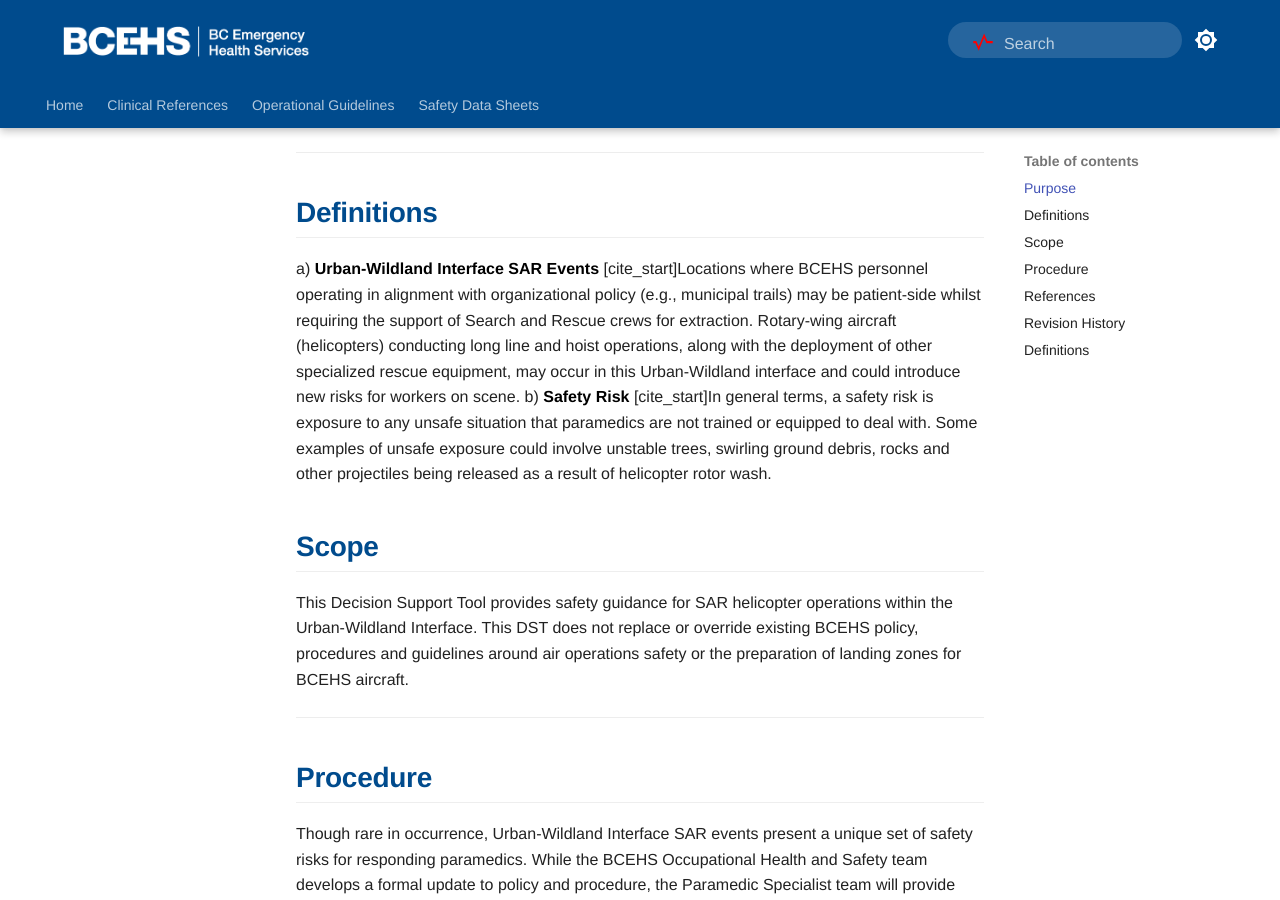
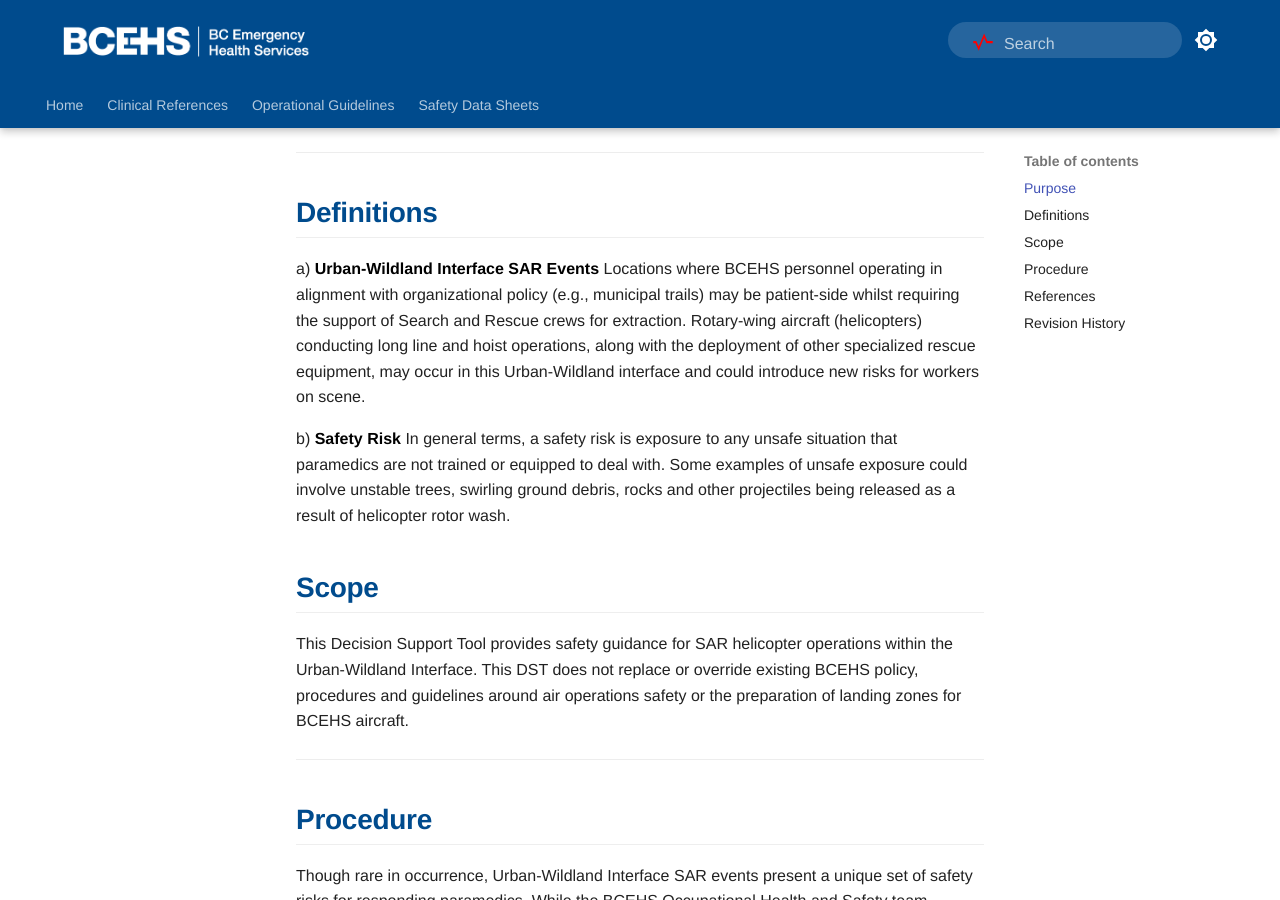
Before and after one commit to bcehsclinicalhub/TangoBot, an MkDocs documentation site: the page built from docs/operational/urban-wildland-interface-sar-events.md, in a window 1280 px wide and 900 px high, scrolled down 359 px. Built offline with MkDocs 1.6.1 and Material for MkDocs 9.7.7, drawn with Linux system fonts in a browser that asks for light colours; some of the changed lines change nothing that is shown; some of the changed text lies outside the part shown.

Commit message:
Update Rescource landing page

```diff
--- a/docs/operational/urban-wildland-interface-sar-events.md
+++ b/docs/operational/urban-wildland-interface-sar-events.md
@@ -35,9 +35,10 @@
 ## Definitions
 
 a) **Urban-Wildland Interface SAR Events**
-[cite_start]Locations where BCEHS personnel operating in alignment with organizational policy (e.g., municipal trails) may be patient-side whilst requiring the support of Search and Rescue crews for extraction. Rotary-wing aircraft (helicopters) conducting long line and hoist operations, along with the deployment of other specialized rescue equipment, may occur in this Urban-Wildland interface and could introduce new risks for workers on scene.
+Locations where BCEHS personnel operating in alignment with organizational policy (e.g., municipal trails) may be patient-side whilst requiring the support of Search and Rescue crews for extraction. Rotary-wing aircraft (helicopters) conducting long line and hoist operations, along with the deployment of other specialized rescue equipment, may occur in this Urban-Wildland interface and could introduce new risks for workers on scene.
+
 b) **Safety Risk**
-[cite_start]In general terms, a safety risk is exposure to any unsafe situation that paramedics are not trained or equipped to deal with. Some examples of unsafe exposure could involve unstable trees, swirling ground debris, rocks and other projectiles being released as a result of helicopter rotor wash.
+In general terms, a safety risk is exposure to any unsafe situation that paramedics are not trained or equipped to deal with. Some examples of unsafe exposure could involve unstable trees, swirling ground debris, rocks and other projectiles being released as a result of helicopter rotor wash.
 
 ## Scope
 
@@ -98,14 +99,3 @@
 | Version | Date | Changes | Author |
 |--------|------|---------|--------|
 | 1.0 | 2024-12-01 | Initial version | Manager, Clinical Hub |
-
-
-## Definitions
-
-a) **Urban-Wildland Interface SAR Events**
-Locations where BCEHS personnel may be patient-side while requiring SAR support for extraction.
-**Note:** Rotary-wing aircraft (helicopters) conducting long-line and hoist operations introduce new risks to workers on scene.
-
-b) **Safety Risk**
-Exposure to any unsafe situation that paramedics are not trained or equipped to deal with.
-**Examples:** Unstable trees, swirling ground debris, or projectiles released by helicopter rotor wash.
```
